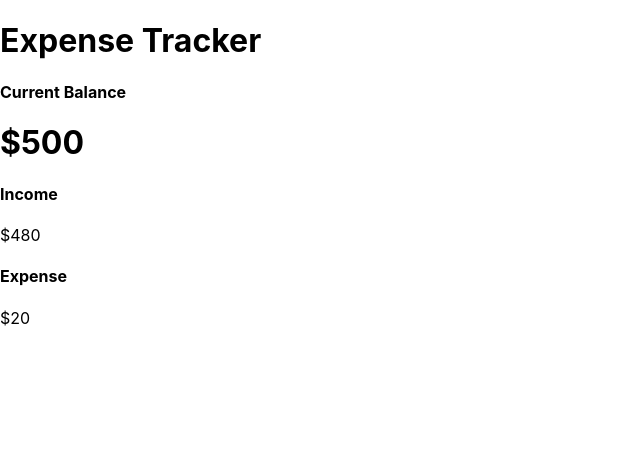
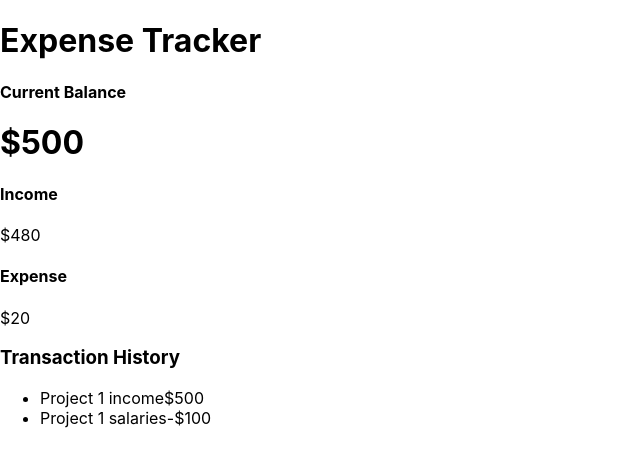
Before and after one commit to samadakram/Expense-Tracker-App, a React (Create React App) app: page / in a window 1280 px wide. Shown: the top 466 px of the page, without its empty margins (0-640 px from the left). Built offline with nearby package versions, Linux system fonts and the light colour scheme.

Commit message:
Update App.js
imported TransactioHistory.js in App.js

```diff
--- a/src/App.js
+++ b/src/App.js
@@ -5,6 +5,7 @@ import './App.css';
 import { Header } from './components/Header';
 import { Balance } from './components/Balance';
 import { AccountSummary } from './components/AccountSummary';
+import { TransactionHistory } from './components/TransactionHistory';
 
 function App() {
   return (
@@ -13,6 +14,7 @@ function App() {
       <div className="container">
         <Balance />
         <AccountSummary />
+        <TransactionHistory />
       </div>
     </div>
   );
```
